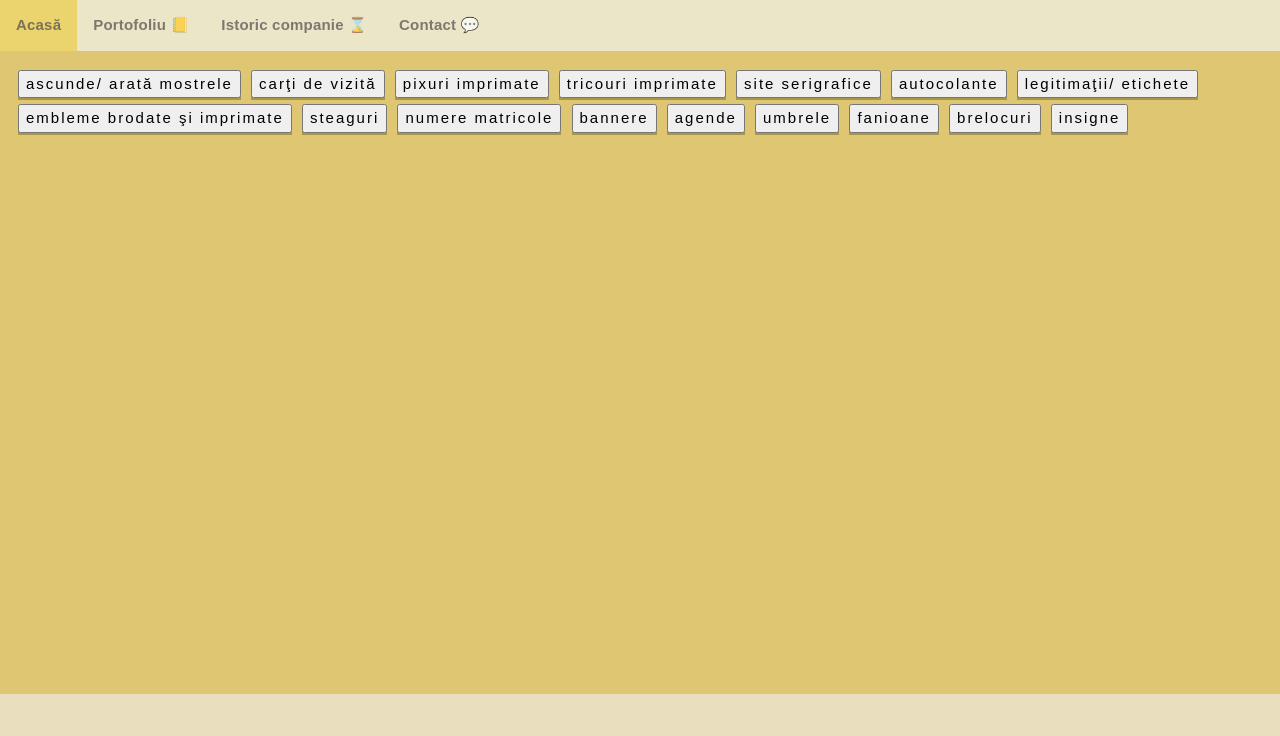
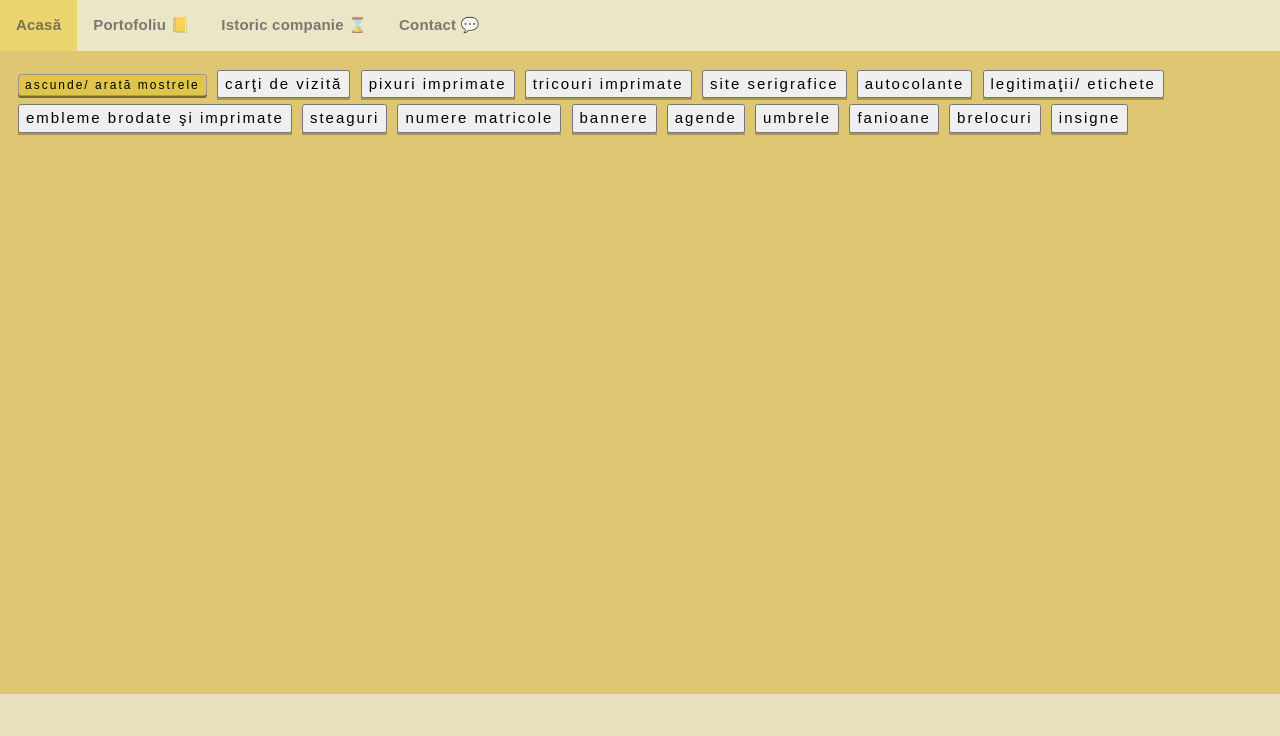
Before and after one commit to mariustelcean96/fotokoller, a plain HTML site: page index.htm in a window 1280 px wide. Both pictures are taken after a click on the button "ascunde/ arată mostrele". Shown: the top 736 px of the page. Drawn offline with nearby package versions, Linux system fonts and the light colour scheme.

Commit message:
Add a way to let users understand how I designed the filtering method.

```diff
--- a/index.htm
+++ b/index.htm
@@ -88,6 +88,13 @@ button {
 }
 .hide {
     display: none;
+}
+.activeBttn {
+  background-color: #e0c54b;
+  box-shadow: 0 2px #776928;
+  border-radius: 3px;
+  border: 1px solid #9d978f ;
+  font-size: 12px;
 }
 </style>
 <body>
@@ -692,6 +699,13 @@ button {
       }
     }
 
+    const buttons = document.querySelectorAll('button');
+    buttons.forEach((button) => {
+      button.addEventListener('click', () => {
+        button.classList.toggle('activeBttn');
+      });
+    });
+
 </script>
 
 </body>
```
